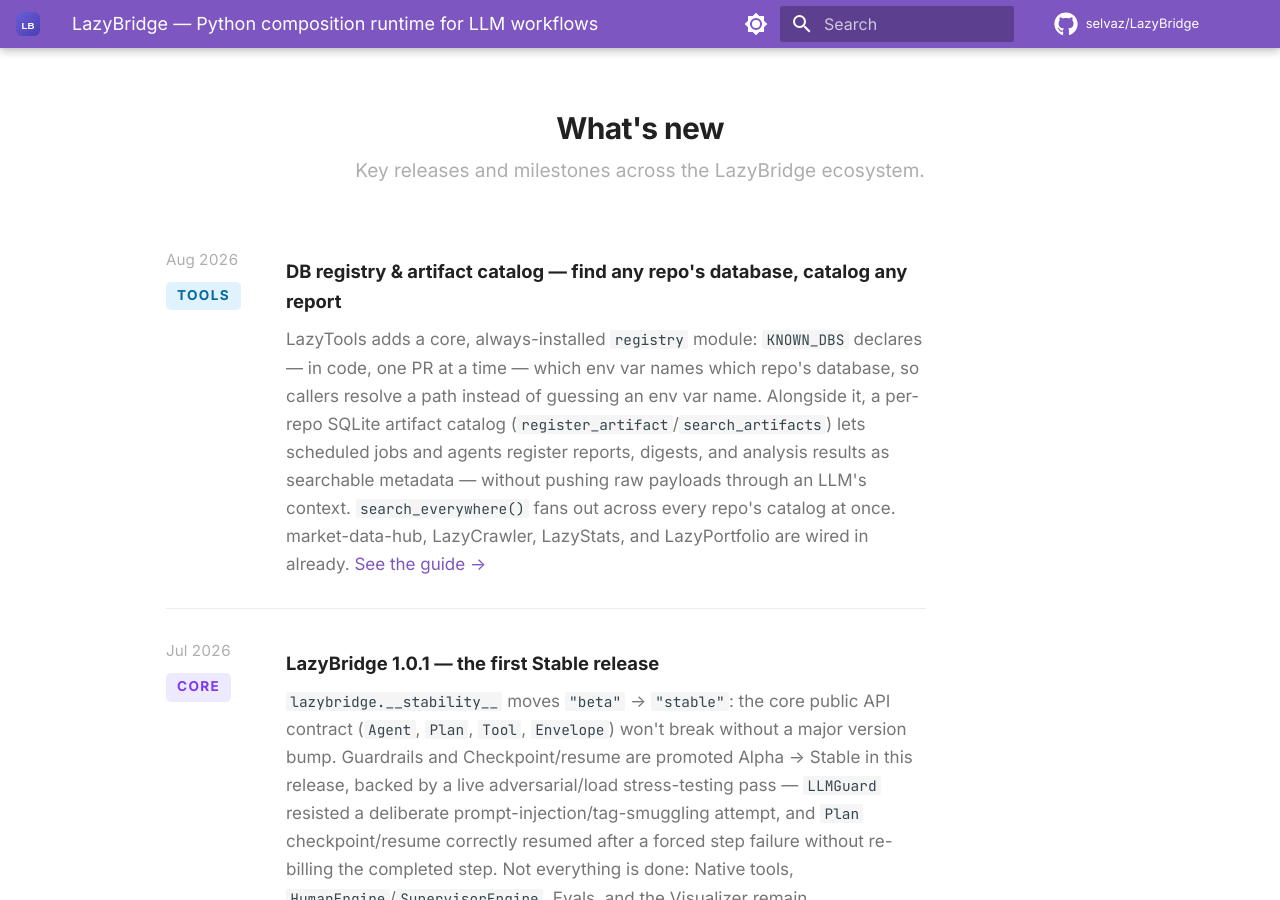
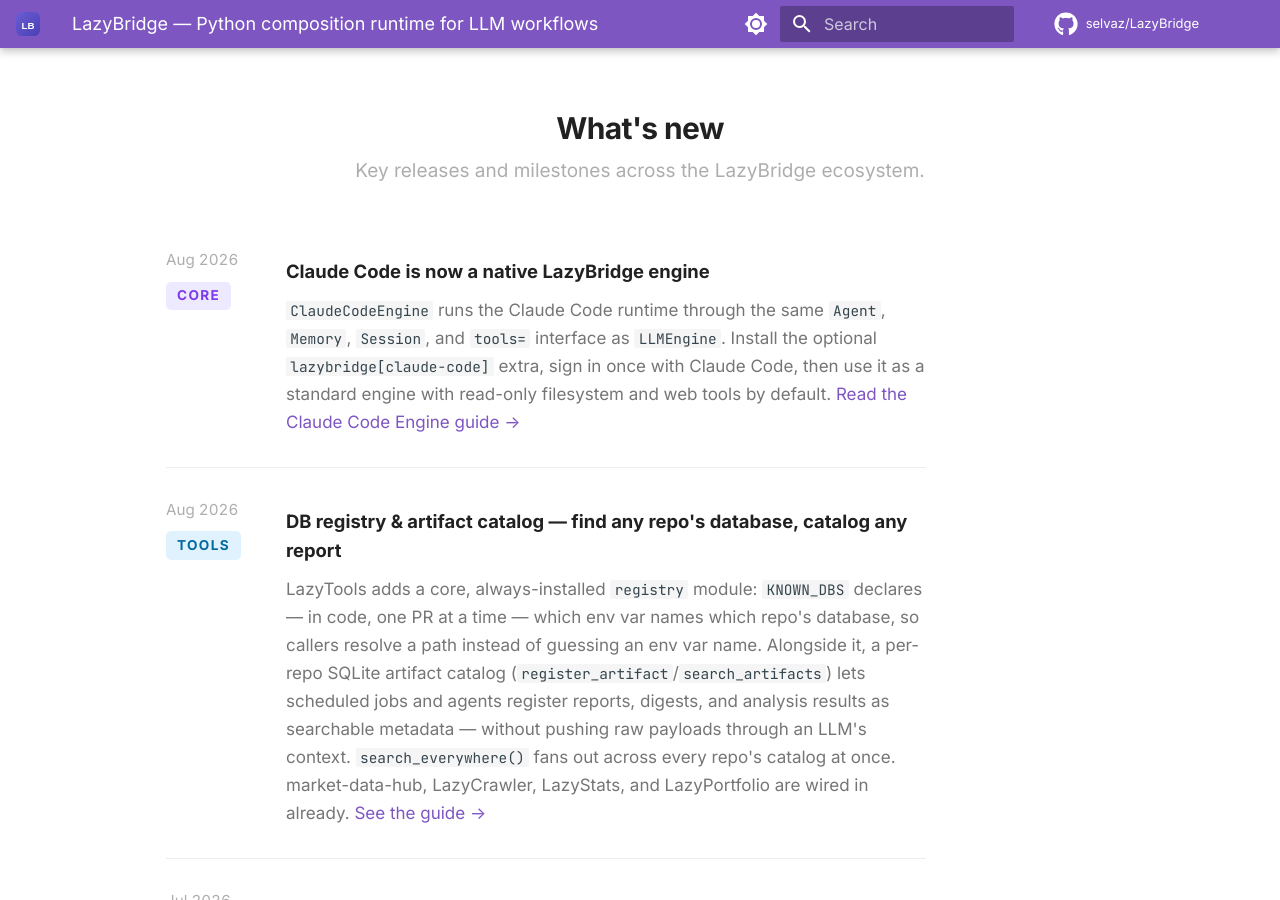
Before and after one commit to selvaz/lazybridgewebsite, an MkDocs documentation site: the page built from docs/index.md, in a window 1280 px wide and 900 px high, scrolled down 6210 px. Built offline with MkDocs 1.6.1 and Material for MkDocs 9.7.7, drawn with Linux system fonts in a browser that asks for light colours; comment, search, counter and statistics services are not loaded.

Commit message:
docs: highlight Claude Code engine (#44)

```diff
--- a/docs/index.md
+++ b/docs/index.md
@@ -331,6 +331,17 @@
     <li class="lb-update-item">
       <div class="lb-update-item__meta">
         <span class="lb-update-date">Aug 2026</span>
+        <span class="lb-eco-card__badge lb-eco-card__badge--core">core</span>
+      </div>
+      <div class="lb-update-item__body">
+        <p class="lb-update-title">Claude Code is now a native LazyBridge engine</p>
+        <p class="lb-update-desc"><code>ClaudeCodeEngine</code> runs the Claude Code runtime through the same <code>Agent</code>, <code>Memory</code>, <code>Session</code>, and <code>tools=</code> interface as <code>LLMEngine</code>. Install the optional <code>lazybridge[claude-code]</code> extra, sign in once with Claude Code, then use it as a standard engine with read-only filesystem and web tools by default. <a href="https://core.lazybridge.com/guides/full/claude-code-engine/">Read the Claude Code Engine guide &rarr;</a></p>
+      </div>
+    </li>
+
+    <li class="lb-update-item">
+      <div class="lb-update-item__meta">
+        <span class="lb-update-date">Aug 2026</span>
         <span class="lb-eco-card__badge lb-eco-card__badge--tools">tools</span>
       </div>
       <div class="lb-update-item__body">
```
